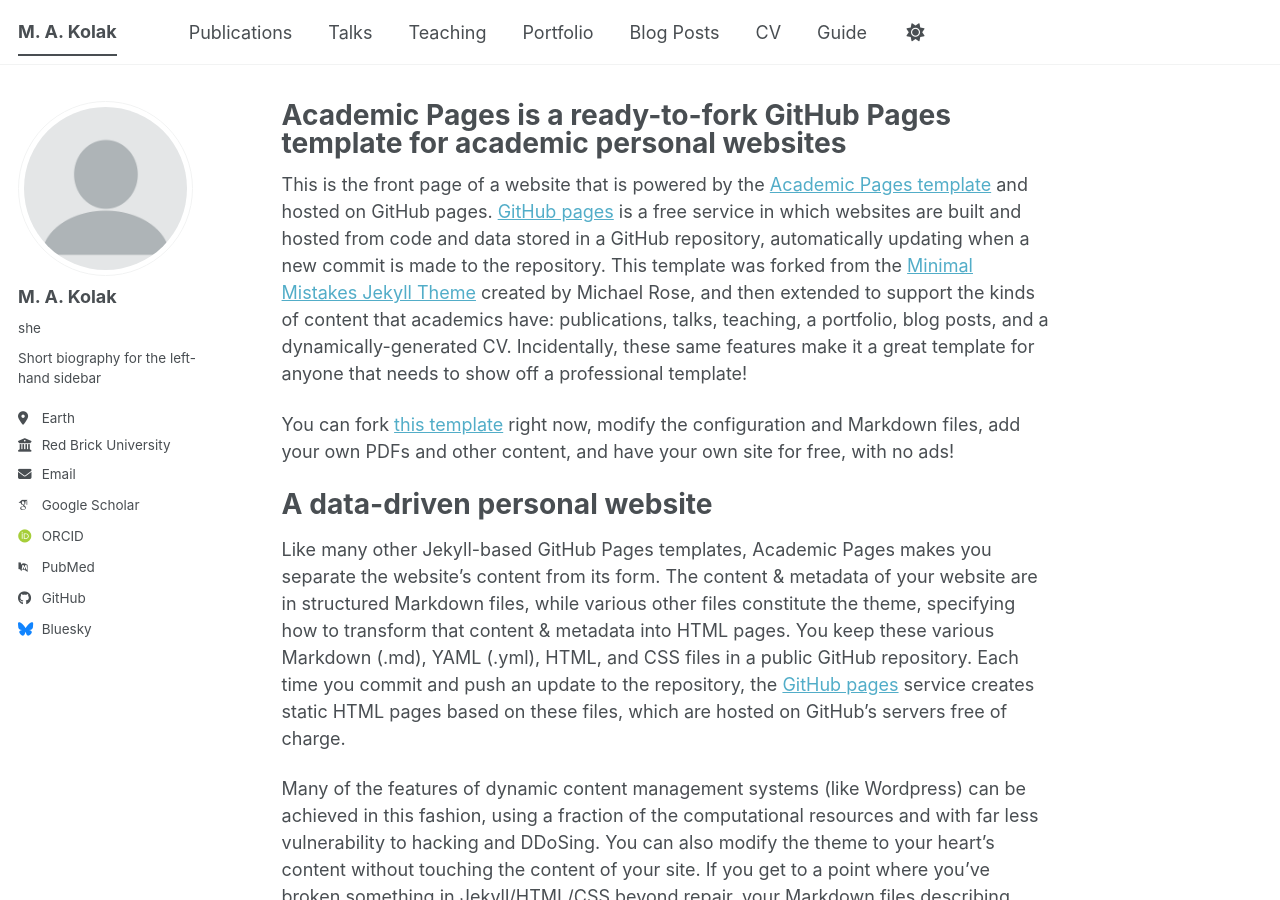
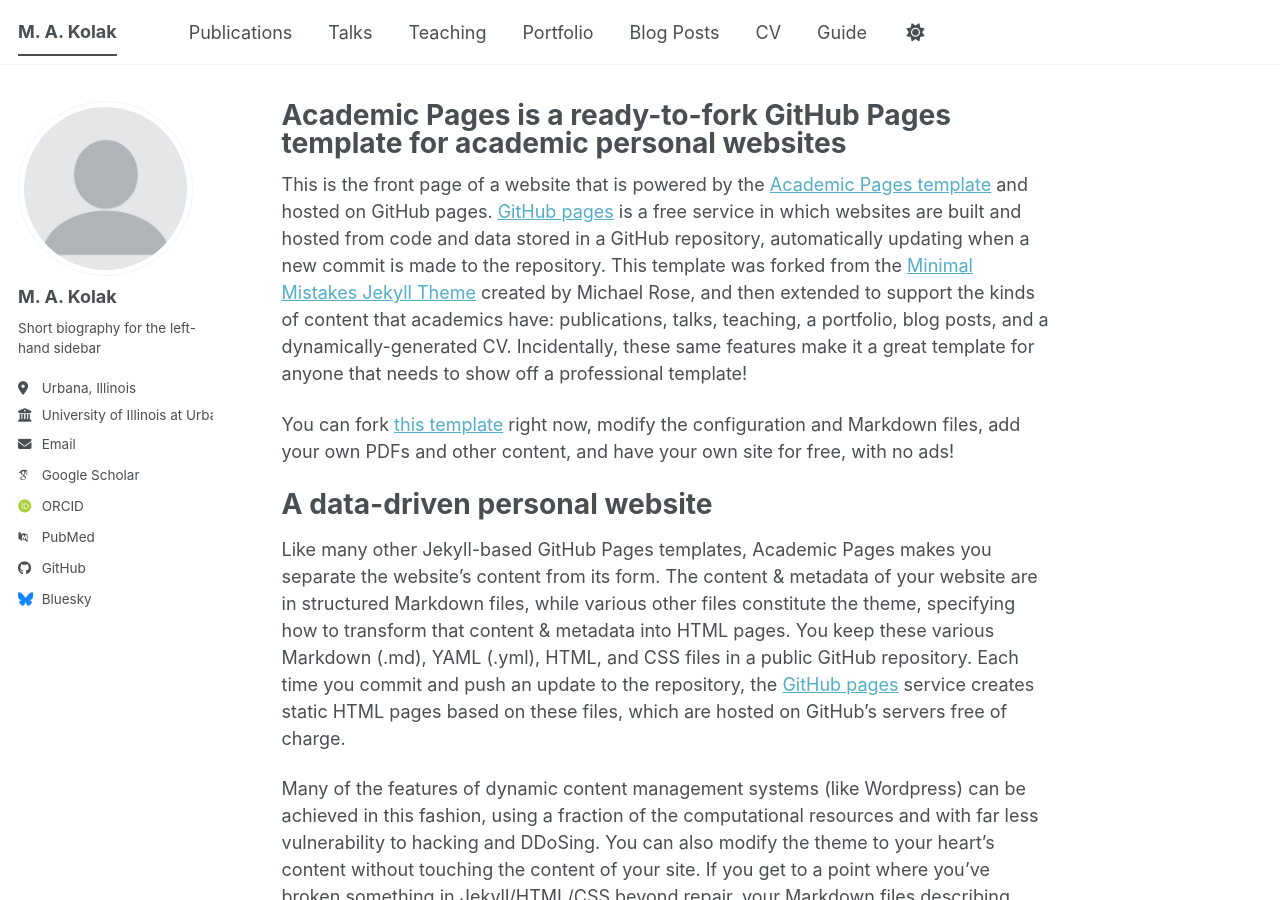
Before and after one commit to Makosak/myportfolio, a Jekyll site: the page built from _pages/about.md, in a window 1280 px wide and 900 px high. Built offline with Jekyll 4.4.1, drawn with Linux system fonts in a browser that asks for light colours; some web fonts are replaced; a script bundle is joined from its source files by our own code; library files that are not in the unit come from our copies.

Commit message:
update config

```diff
--- a/_config.yml
+++ b/_config.yml
@@ -25,10 +25,10 @@
   # Biographic information
   avatar           : "profile.png"
   name             : "M. A. Kolak"
-  pronouns         : "she"
+  pronouns         : # "she"
   bio              : "Short biography for the left-hand sidebar"
-  location         : "Earth"
-  employer         : "Red Brick University"
+  location         : "Urbana, Illinois"
+  employer         : "University of Illinois at Urbana-Champaign"
   uri              : # URL
   email            : "none@example.org"
 
```
